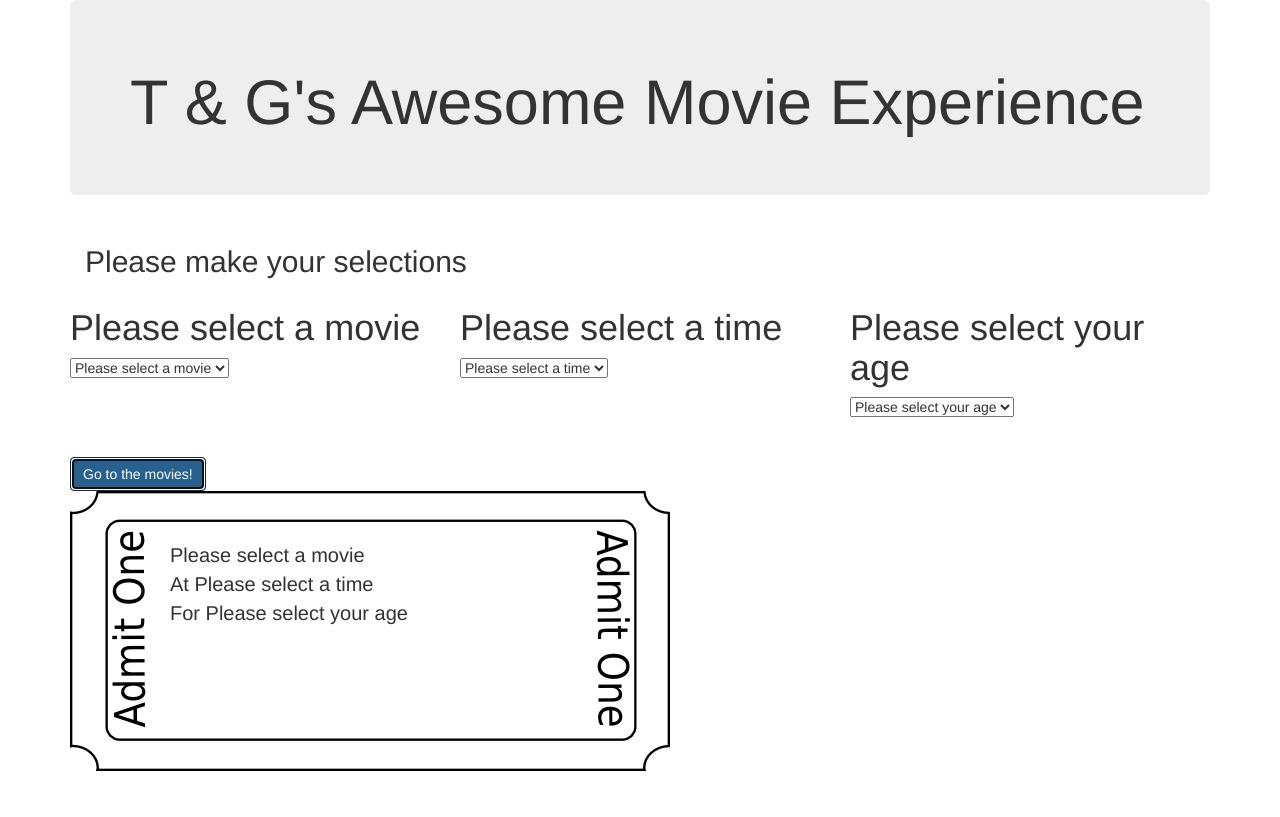
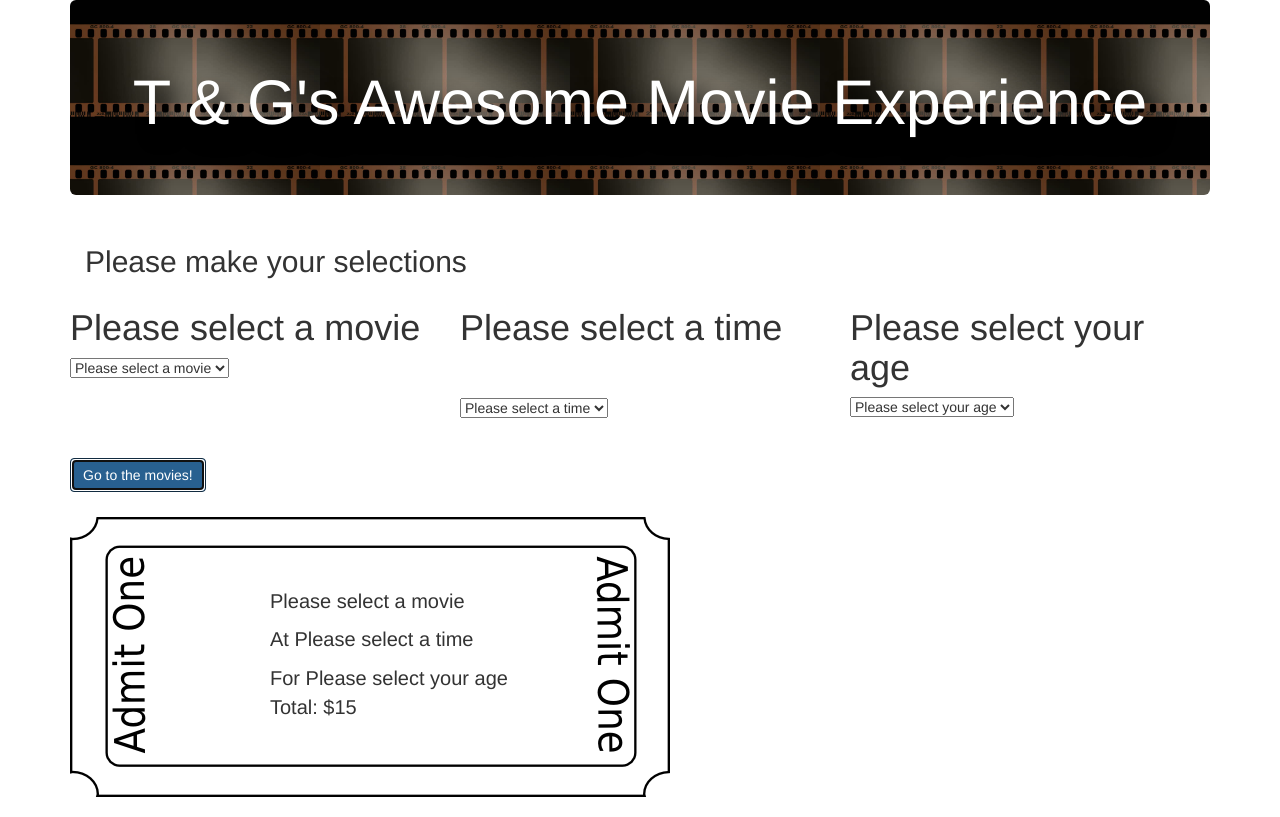
Before and after one commit to gracielundell/movie-tickets, a plain HTML site: page index.html in a window 1280 px wide. Both pictures are taken after a click on the button "Go to the movies!". Drawn offline with Linux system fonts and the light colour scheme.

Commit message:
Add total price logic

```diff
--- a/css/styles.css
+++ b/css/styles.css
@@ -2,11 +2,17 @@
   padding-bottom: 40px;
 }
 
+.jumbotron {
+  background-image: url(../img/jumbo.jpg);
+  background-size: 250px;
+}
+
 .display {
-padding-top: 50px;
-padding-left: 100px;
+padding-top: 70px;
+padding-left: 200px;
 font-size: 20px;
 list-style: none;
+
 }
 
 .backgroundimg {
@@ -16,3 +22,17 @@ list-style: none;
   width: 900px;
   height: 300px;
 }
+
+.movieli, .timeli {
+  padding-bottom: 10px;
+}
+
+form {
+  padding-bottom: 25px;
+}
+
+.jumbotron h1 {
+  text-shadow: 10px 10px 20px black;
+  text-align: center;
+  color: white;
+}
--- a/js/scripts.js
+++ b/js/scripts.js
@@ -13,10 +13,31 @@ $(document).ready(function() {
     var movie = $("select#movie").val();
     var time = $("select#time").val();
     var age = $("select#age").val();
-    var newTicket = new Ticket(movie, time, age)
-    $(".display").append("<li>" + movie + "</li>");
-    $(".display").append("<li> At " + time + " </li>");
-    $(".display").append("<li> For " + age + " </li>");
+    var newTicket = new Ticket(movie, time, age);
+    var total = 10;
+    if(age === "senior" && (time === "12:00pm" || time === "3:00pm")){
+      total -= 6;
+    } else if (age === "senior"){
+      total -= 4;
+    } else if (age === "student" && (time === "12:00pm" || time === "3:00pm")) {
+      total -= 4;
+    } else if (age === "student") {
+      total -= 2;
+    } else if (age === "adult" && (time === "12:00pm" || time === "3:00pm")) {
+      total -= 2;
+    } else if (age === "adult") {
+      total = total ;
+    } else {
+      alert("What were you thinking bringing a baby to the movie, you insensitive tool")
+      total += 5;
+    }
+
+    $(".display").empty();
+    $(".display").append("<li class='movieli'>" + movie + "</li>");
+    $(".display").append("<li class='timeli'> At " + time + " </li>");
+    $(".display").append("<li class='agel1'> For " + age + " </li>");
+    $(".display").append("<li> Total: $" + total + "</li>")
+
     event.preventDefault();
   });
 
```
Also changed, not shown: index.html (+2 -0 lines), img/jumbo.jpg (added).
